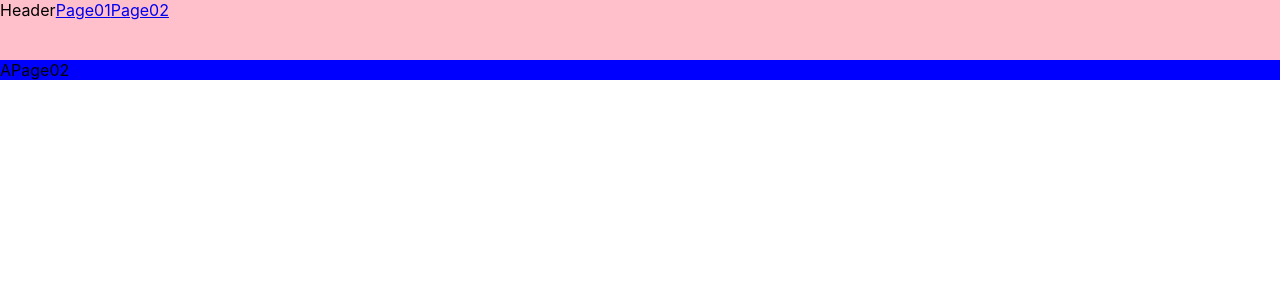
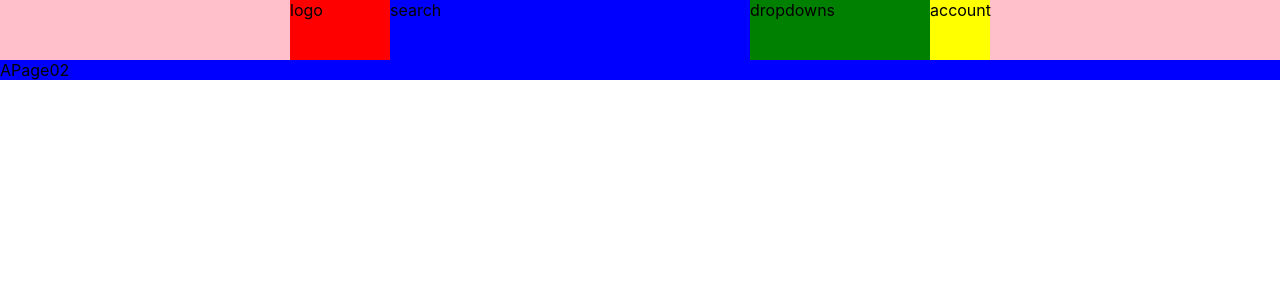
Before and after one commit to alancurtis5000/movies-frontend-01, a React (Create React App) app: page /page2 in a window 1280 px wide. Shown: the top 300 px of the page. Built offline with nearby package versions, Linux system fonts and the light colour scheme; a web font is replaced by a local one.

Commit message:
header chunks

```diff
--- a/src/components/Header/Header.js
+++ b/src/components/Header/Header.js
@@ -1,13 +1,13 @@
 import React from 'react';
-import { Link } from 'react-router-dom';
-
 const Header = () => {
-
   return(
     <div className="Header">
-      Header
-      <Link to="/">Page01</Link>
-      <Link to="/page2">Page02</Link>
+      <div className="container">
+        <div className="logo">logo</div>
+        <div className="search">search</div>
+        <div className="dropdowns">dropdowns</div>
+        <div className="account">account</div>
+      </div>
     </div>
   )
 }
--- a/src/components/Header/_Header.scss
+++ b/src/components/Header/_Header.scss
@@ -2,4 +2,24 @@
   background-color: pink;
   width: 100%;
   height: 60px;
+  .container {
+    margin: 0 auto;
+    padding: 0 5px;
+    display: grid;
+    grid-template-columns: minmax(60px, 100px) 2fr 1fr 60px;
+    max-width: 700px;
+    height: 100%;
+    .logo{
+      background-color: red;
+    }
+    .search{
+      background-color: blue;
+    }
+    .dropdowns{
+      background-color: green;
+    }
+    .account{
+      background-color: yellow;
+    }
+  }
 }
```
